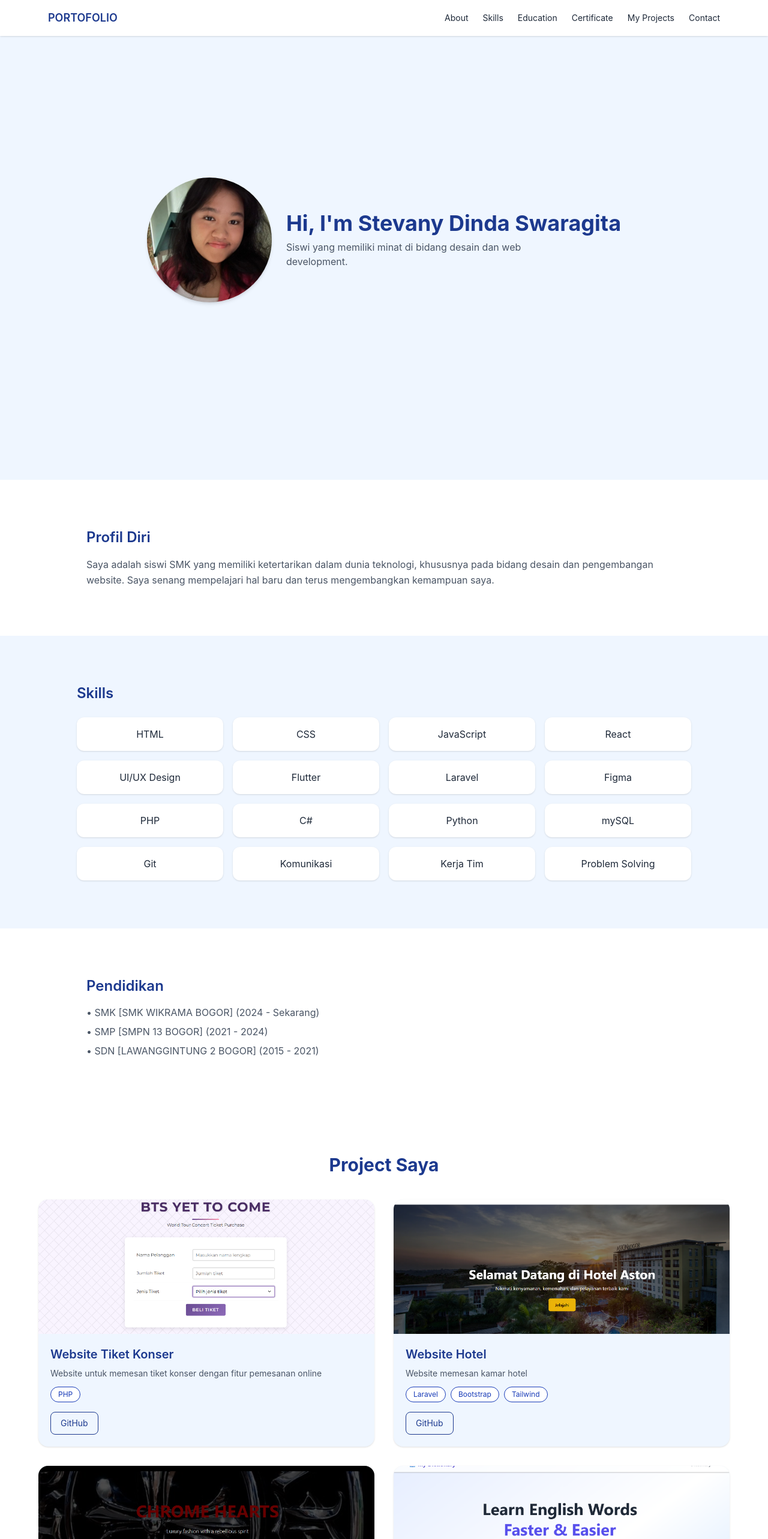
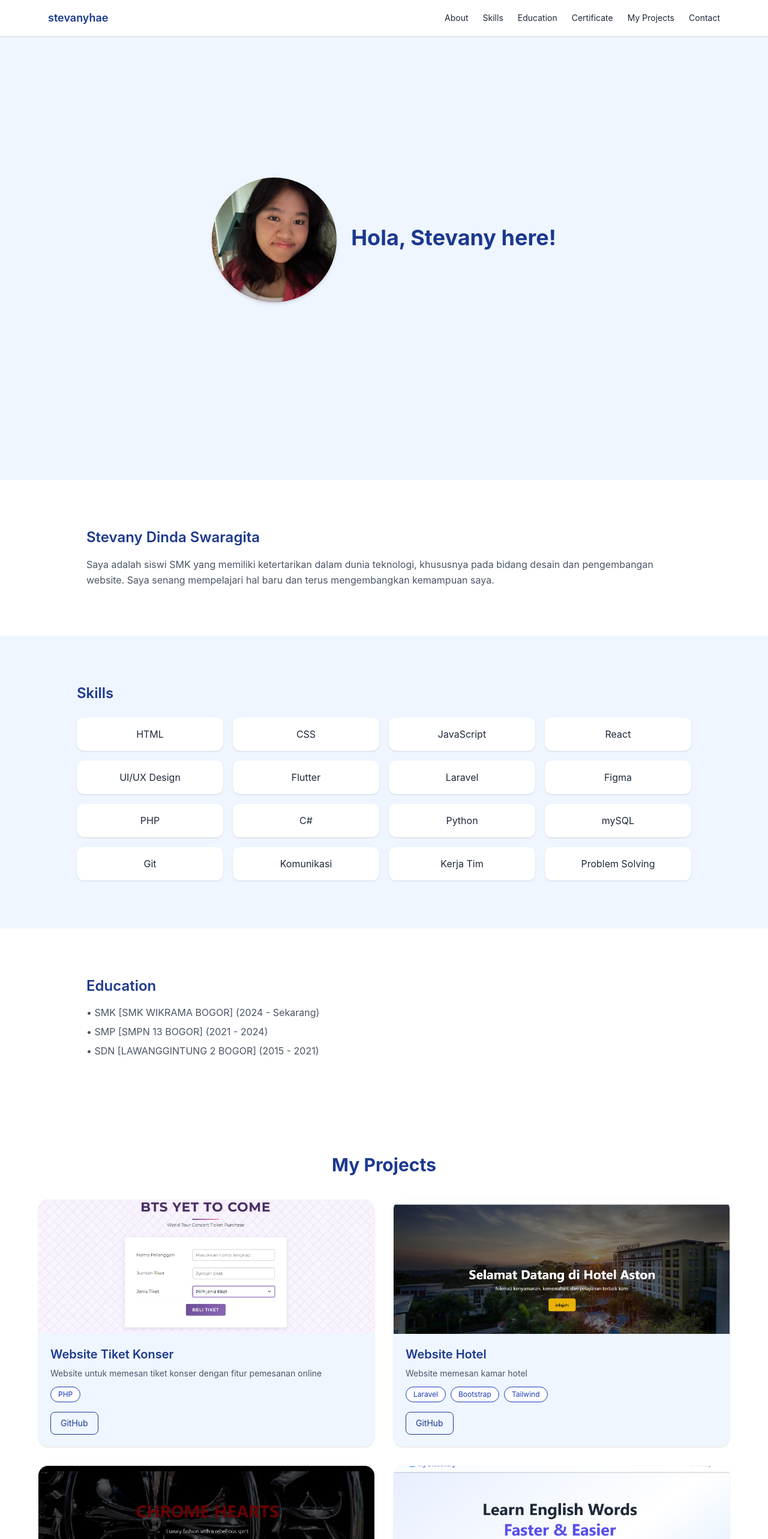
Before and after one commit to stevanydinda/personal-web, a React (Vite) app: page / in a window 1280 px wide. Shown: the top 2566 px of the page at 60% size. Built offline with nearby package versions, Linux system fonts and the light colour scheme.

Commit message:
update all

```diff
--- a/src/App.jsx
+++ b/src/App.jsx
@@ -26,11 +26,8 @@ export default function App() {
           {/* TEXT */}
           <div>
             <h1 className="text-4xl font-bold text-blue-900 mb-2">
-              Hi, I'm Stevany Dinda Swaragita
+              Hola, Stevany here!
             </h1>
-            <p className="text-gray-600 max-w-md">
-              Siswi yang memiliki minat di bidang desain dan web development.
-            </p>
           </div>
         </section>
 
--- a/src/components/About.jsx
+++ b/src/components/About.jsx
@@ -1,7 +1,7 @@
 export default function About() {
   return (
     <section id="about" className="py-20 max-w-5xl mx-auto px-4">
-      <h2 className="text-2xl font-semibold text-blue-900 mb-4">Profil Diri</h2>
+      <h2 className="text-2xl font-semibold text-blue-900 mb-4">Stevany Dinda Swaragita</h2>
       <p className="text-gray-600 leading-relaxed">
         Saya adalah siswi SMK yang memiliki ketertarikan dalam dunia teknologi,
         khususnya pada bidang desain dan pengembangan website. Saya senang
--- a/src/components/Contact.jsx
+++ b/src/components/Contact.jsx
@@ -2,16 +2,15 @@ export default function Contact() {
   return (
     <section id="contact" className="bg-gray-50 py-20 px-4">
       <div className="max-w-6xl mx-auto bg-white rounded-2xl shadow-md p-8 md:p-12 grid md:grid-cols-2 gap-10">
-
         {/* LEFT SIDE */}
         <div>
           <h2 className="text-3xl font-bold text-indigo-600 mb-4">
-            Mari Bekerja Sama
+            Get in Touch
           </h2>
 
           <p className="text-gray-600 mb-6 leading-relaxed">
-            Saya selalu terbuka untuk mendiskusikan pekerjaan proyek baru,
-            ide kreatif, atau sekadar bertukar pikiran. Jangan ragu untuk
+            Saya selalu terbuka untuk mendiskusikan pekerjaan proyek baru, ide
+            kreatif, atau sekadar bertukar pikiran. Jangan ragu untuk
             menghubungi saya melalui formulir ini.
           </p>
 
@@ -36,9 +35,7 @@ export default function Contact() {
           </div>
 
           <div>
-            <label className="block text-sm mb-1 text-gray-700">
-              Email
-            </label>
+            <label className="block text-sm mb-1 text-gray-700">Email</label>
             <input
               type="email"
               placeholder="email@example.com"
@@ -47,9 +44,7 @@ export default function Contact() {
           </div>
 
           <div>
-            <label className="block text-sm mb-1 text-gray-700">
-              Pesan
-            </label>
+            <label className="block text-sm mb-1 text-gray-700">Pesan</label>
             <textarea
               rows="4"
               placeholder="Tulis pesan Anda di sini..."
@@ -64,7 +59,6 @@ export default function Contact() {
             Kirim Pesan
           </button>
         </form>
-
       </div>
     </section>
   );
--- a/src/components/Education.jsx
+++ b/src/components/Education.jsx
@@ -1,7 +1,7 @@
 export default function Education() {
   return (
     <section id="education" className="py-20 max-w-5xl mx-auto px-4">
-      <h2 className="text-2xl font-semibold text-blue-900 mb-4">Pendidikan</h2>
+      <h2 className="text-2xl font-semibold text-blue-900 mb-4">Education</h2>
       <ul className="text-gray-600 space-y-2">
         <li>• SMK [SMK WIKRAMA BOGOR] (2024 - Sekarang)</li>
         <li>• SMP [SMPN 13 BOGOR] (2021 - 2024)</li>
--- a/src/components/MyProjects.jsx
+++ b/src/components/MyProjects.jsx
@@ -85,7 +85,7 @@ export default function MyProjects() {
     <section id="myprojects" className="bg-white py-20 px-4">
       <div className="max-w-6xl mx-auto">
         <h2 className="text-3xl font-bold text-blue-900 mb-10 text-center">
-          Project Saya
+          My Projects
         </h2>
 
         <div className="grid md:grid-cols-2 gap-8">
--- a/src/components/Navbar.jsx
+++ b/src/components/Navbar.jsx
@@ -9,7 +9,7 @@ export default function Navbar() {
 
         {/* LOGO */}
         <h1 className="text-blue-900 font-semibold text-lg">
-          PORTOFOLIO
+          stevanyhae
         </h1>
 
         {/* DESKTOP MENU */}
--- a/src/components/Projects.jsx
+++ b/src/components/Projects.jsx
@@ -27,7 +27,7 @@ export default function Projects() {
     <section id="projects" className="bg-blue-50 py-20 px-4">
       <div className="max-w-6xl mx-auto">
         <h2 className="text-3xl font-bold text-blue-900 mb-10 text-center">
-          Galeri Sertifikat
+          Certificate
         </h2>
 
         <div className="grid grid-cols-1 sm:grid-cols-2 md:grid-cols-2 gap-6">
```
